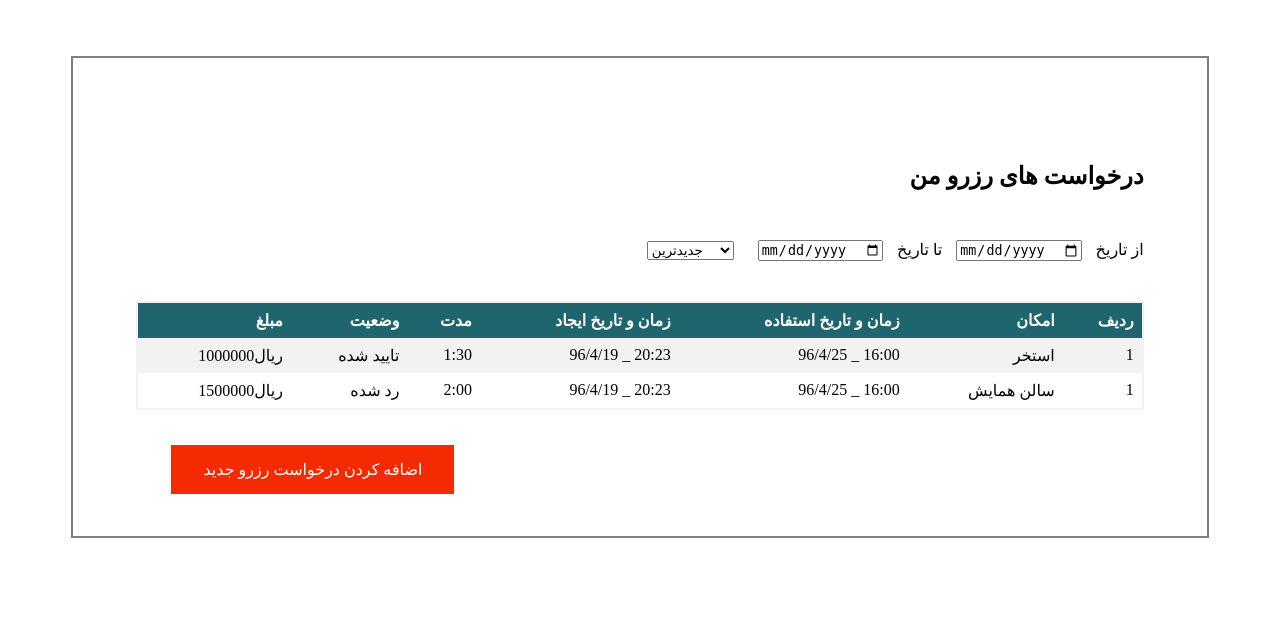
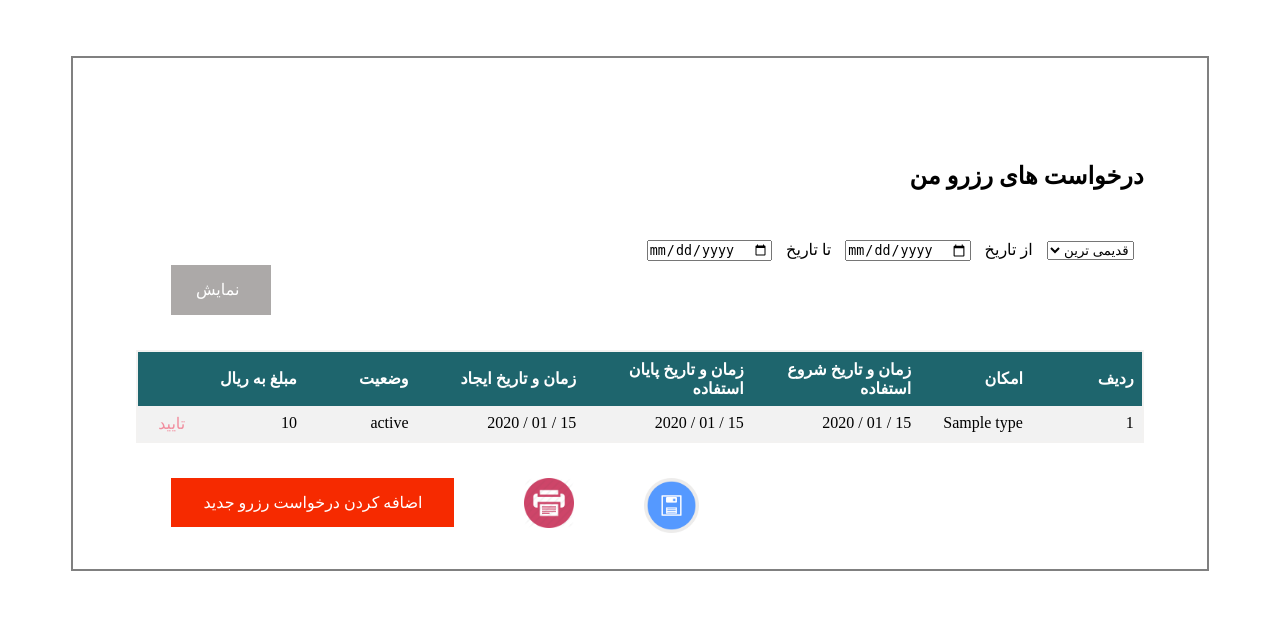
Before and after one commit to MahdiehBrf/BuildingManagement, a Django app: template Resident/templates/resident/myReserves.html in a window 1280 px wide. Shown: the part 399-1033 px from the top of the page. Before the commit the page ends 937 px from the top, so only its background shows below. Run offline with Django 3.2, Linux system fonts and the light colour scheme; the template is opened without the code that fills it: most values are stand-ins (such as "Sample title", 1, 10 or a date in 2020); some web fonts are replaced.

Commit message:
Resident reserve view is completed

```diff
--- a/Resident/templates/resident/myReserves.html
+++ b/Resident/templates/resident/myReserves.html
@@ -13,50 +13,53 @@ function f(){alert("درخواست رزرو با موفقیت تایید گرد
 <div class="main">
     <h5>درخواست های رزرو من</h5>
 
-<select class="from" name="choose"  placeholder="به ترتیب">
-                    <option value="جدیدترین">جدیدترین</option>
-                    <option value="قدیمی ترین">قدیمی ترین</option>
-                </select></td>
-      <input type="date" name="time" class="from">
-از تاریخ
-    <input type="date" name="time" class="from">
-  تا تاریخ
+<form action="" method="post">
+    {% csrf_token %}
+    <select class="from" name="choose"  placeholder="به ترتیب">
+        <option value="قدیمی ترین">قدیمی ترین</option>
+        <option value="جدیدترین">جدیدترین</option>
+    </select>
+    <label for="id_startDate">از تاریخ</label>
+    <input type="date" name="startDate" id="id_startDate" class="from">
+    <label for="id_finishDate">تا تاریخ</label>
+    <input type="date" name="finishDate" id="id_finishDate" class="from">
+    <input type="submit" class="btn"  value="نمایش">
+</form>
 
 
     <table>
         <tr>
-            <th>مبلغ</th>
-            <th>وضعیت</th>
-            <th>مدت</th>
-            <th>زمان و تاریخ ایجاد</th>
-            <th>زمان و تاریخ استفاده</th>
-            <th>امکان</th>
-            <th>ردیف</th>
-        </tr>
-        <tr>
-            <td>1000000ریال</td>
-            <td>تایید شده</td>
-            <td>1:30 </td>
-            <td>96/4/19 _ 20:23 </td>
-            <td>96/4/25 _ 16:00 </td>
-            <td>استخر</td>
-            <td>1 </td>
+            <th style="width: 5%"> </th>
+            <th style="width: 10%">مبلغ به ریال </th>
+            <th style="width: 10%">وضعیت</th>
+            <th style="width: 15%">زمان و تاریخ ایجاد</th>
+            <th style="width: 15%">زمان و تاریخ پایان استفاده</th>
+            <th style="width: 15%">زمان و تاریخ شروع استفاده</th>
+            <th style="width: 10%">امکان</th>
+            <th style="width: 10%">ردیف</th>
         </tr>
 
-        <tr>
-            <td>1500000ریال</td>
-            <td>رد شده</td>
-            <td>2:00 </td>
-            <td>96/4/19 _ 20:23 </td>
-            <td>96/4/25 _ 16:00 </td>
-            <td>سالن همایش</td>
-            <td>1 </td>
-        </tr>
+
+        {% for reserve in reserves %}
+            <tr>
+                <td><a href="{% url 'site:manager:accept_reserve' reserve.reserve_date %}" onclick="f()">تایید</a></td>
+                <td>{{ reserve.cost }}</td>
+                <td>{{ reserve.get_state_display }}</td>
+                <td>{{ reserve.reserve_date|date:"Y / m / d" }}</td>
+                <td>{{ reserve.use_finishDate|date:"Y / m / d" }}</td>
+                <td>{{ reserve.use_startDate|date:"Y / m / d" }}</td>
+                <td>{{ reserve.facility.type }}</td>
+                <td>
+                    {{ forloop.counter }}
+                </td>
+            </tr>
+        {% endfor %}
 
     </table>
+        <button type="button" class="btn" onclick="window.location.href='{% url 'site:resident:reserve' %}' ">اضافه کردن درخواست رزرو جدید</button>
 
-    <button type="button" class="btn" onclick="window.location.href='reserve.html'">اضافه کردن درخواست رزرو جدید</button>
-
+    <a href="javascript:void(0)" class="btn"><img src="../../static/images/printer.png" title="چاپ" class="linkImg1"></a>
+    <a href="javascript:void(0)" class="btn"><img src="../../static/images/save.png" title="ذخیره" class="linkImg2"></a>
 </div>
 
 {% endblock %}
```
Also changed, not shown: 1 other file.
